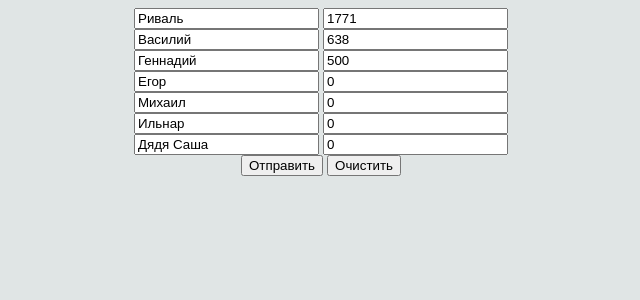
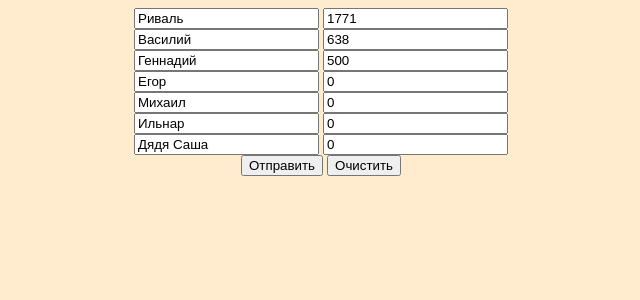
Before and after one commit to vls2693/douson, a Python web app: template flask/templates/index.html in a window 1280 px wide. Shown: the top 300 px of the page, without its empty margins (319-959 px from the left). Run offline with Jinja, Linux system fonts and the light colour scheme; the template is opened without the code that fills it, so the values that code supplies are empty.

Commit message:
doesn't work correct background-color in css

```diff
--- a/flask/static/style.css
+++ b/flask/static/style.css
@@ -1,3 +1,3 @@
 body {
-    background: #e0e5e5;
+    background-color: #FFEBCD;
 }
```
